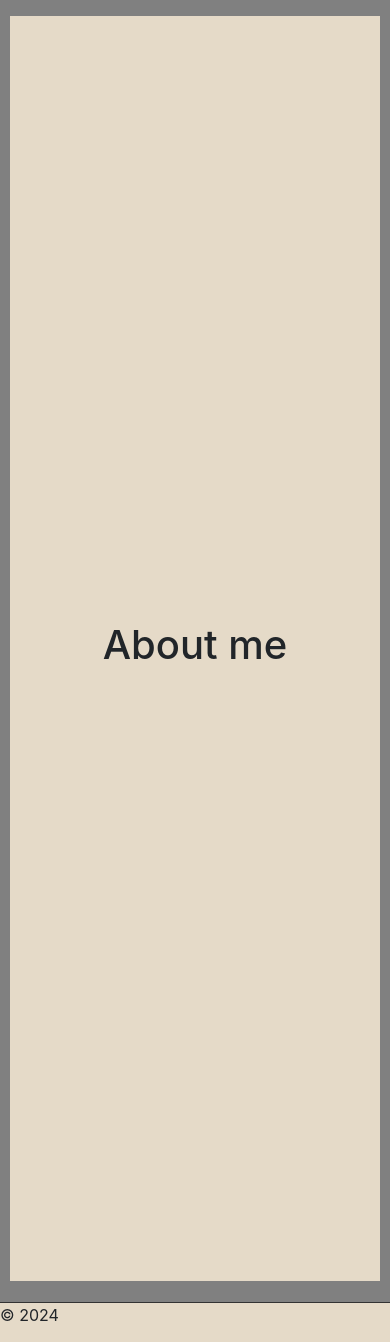
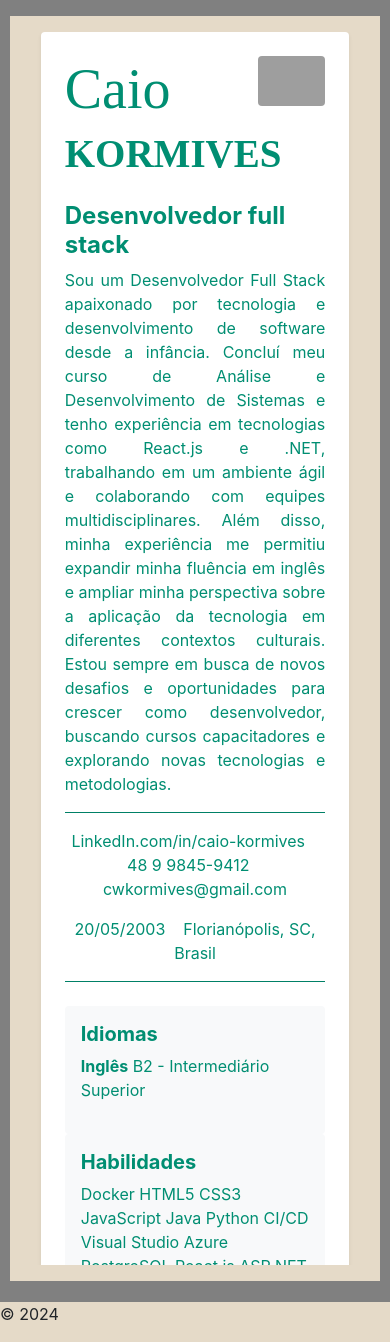
Before and after one commit to xxcaioken/portfolio, a Django app: page /about/ in a window 390 px wide. Shown: the part 56-1398 px from the top of the page. Run offline with Django 5.2, Linux system fonts and the light colour scheme; some libraries are stand-ins or nearby versions; grey boxes are pictures that could not be loaded.

Commit message:
feat: front end adjusts for about screen

```diff
--- a/about/templates/about/index.html
+++ b/about/templates/about/index.html
@@ -1,11 +1,126 @@
 {% extends 'base.html' %}
 
 {% block title %}About Me - Portfolio Caio Kormives{% endblock %}
+{% block style %}
+
+.responsive-heading {
+    font-family: serif;
+    font-weight: bold;
+    color: #008e72;
+    font-size: 4.5vw;
+    }
+ @media (min-width: 2559px) {
+  .responsive-heading {
+    font-size: 3.5vw;
+  }
+}
+  @media (max-width: 1441px) {
+    .responsive-heading {
+      font-size: 6vw;
+    }
+  }
+  @media (max-width: 1025px) {
+    .responsive-heading {
+      font-size: 7vw;
+    }
+  }
+  @media (max-width: 900px) {
+    .responsive-heading {
+      font-size: 7.5vw;
+    }
+  }
+
+  @media (max-width: 600px) {
+    .responsive-heading {
+      font-size: 10vw;
+    }
+  }
+
+  @media (max-width: 400px) {
+    .responsive-heading {
+      font-size: 10vw;
+    }
+  }
+
+      {% endblock %}
 
 {% block content %}
     <span>
-        <div class="d-flex flex-column justify-content-center align-items-center p-3 my-3" style="background-color: #e5dac8; max-width: 95%; margin: auto; height: 90.5vh;" data-aos="fade-up" data-aos-delay="100">
-           <h1> About me</h1>
+        {% comment %} flex-column  {% endcomment %}
+        <div class="d-flex justify-content-start  p-3 my-3" style="background-color: #e5dac8; max-width: 95%; margin: auto; height: 90.5vh;"  data-aos="fade-up" data-aos-delay="100">
+
+            <div id="webcrumbs" style="overflow: overlay;" >
+                <div class="container">
+                    <div class="col-md-8 col-lg-7 p-4 shadow-sm bg-white rounded" style="color: #008e72">
+                    <div class="row">
+                    <div class="col-8" style="z-index:1">
+                      <h6 class="display-4" style="font-family:serif;color:#008e72">Caio</h6>
+                      <h1 class="display-2 responsive-heading" style="font-family:serif;">
+                        KORMIVES
+                      </h1>
+                    </div>
+                    <div class="col-4">
+                      <img src="https://drive.google.com/thumbnail?id=1PEbqAIJlQ0fqyWIvpu09lMganxwwNrmw" alt="Profile" class="img-fluid rounded" style="width:100%;height:auto"/>
+                    </div>
+                  </div>
+                  <h4 class="mt-3" style="font-weight:bold">Desenvolvedor full stack</h4>
+                  <p class="text-justify">
+                    Sou um Desenvolvedor Full Stack apaixonado por tecnologia e desenvolvimento de
+                    software desde a infância. Concluí meu curso de Análise e Desenvolvimento de Sistemas
+                    e tenho experiência em tecnologias como React.js e .NET, trabalhando em um ambiente ágil
+                    e colaborando com equipes multidisciplinares. Além disso, minha experiência me permitiu
+                    expandir minha fluência em inglês e ampliar minha perspectiva sobre a aplicação da
+                    tecnologia em diferentes contextos culturais. Estou sempre em busca de novos desafios
+                    e oportunidades para crescer como desenvolvedor, buscando cursos capacitadores e
+                    explorando novas tecnologias e metodologias.
+                  </p>
+                  <hr class="my-3" style="background: #008e72;"/>
+                  <div class="text-center mb-3">
+                    <p>
+                      <span>LinkedIn.com/in/caio-kormives</span>&nbsp;&nbsp;&nbsp;
+                      <span>48 9 9845-9412</span>&nbsp;&nbsp;&nbsp;
+                      <span>cwkormives@gmail.com</span>
+                    </p>
+                    <p>
+                      <span>20/05/2003</span>&nbsp;&nbsp;&nbsp;
+                      <span>Florianópolis, SC, Brasil</span>
+                    </p>
+                  </div>
+                  <hr class="my-3" style="background: #008e72;"/>
+                    <div class="row mt-4">
+                    <div class="col-md-6">
+                      <div class="p-3 bg-light rounded">
+                        <h5 class="font-weight-bold">Idiomas</h5>
+                        <ul class="list-unstyled">
+                          <li>
+            <strong>Inglês</strong> B2 - Intermediário Superior</li>
+                        </ul>
+                      </div>
+                    </div>
+                    <div class="col-md-6">
+                        <div class="p-3 bg-light rounded">
+                          <h5 class="font-weight-bold">Habilidades</h5>
+                          <div class="skills-list">
+                            <span class="skill-badge">Docker</span>
+                            <span class="skill-badge">HTML5</span>
+                            <span class="skill-badge">CSS3</span>
+                            <span class="skill-badge">JavaScript</span>
+                            <span class="skill-badge">Java</span>
+                            <span class="skill-badge">Python</span>
+                            <span class="skill-badge">CI/CD</span>
+                            <span class="skill-badge">Visual Studio</span>
+                            <span class="skill-badge">Azure</span>
+                            <span class="skill-badge">PostgreSQL</span>
+                            <span class="skill-badge">React.js</span>
+                            <span class="skill-badge">ASP.NET</span>
+                          </div>
+                        </div>
+                      </div>
+                    </div>
+                  </div>
+                </div>
+              </div>
+            </div>
         </div>
     </span>
 {% endblock %}
--- a/templates/base.html
+++ b/templates/base.html
@@ -3,11 +3,15 @@
 <head>
     <meta charset="UTF-8">
     <meta name="viewport" content="width=device-width, initial-scale=1.0">
-    <title>{% block title %}Caio Kormives Portfolio{% endblock %}</title>
+    <title>{% block title %}Portfolio Caio Kormives{% endblock %}</title>
     {% load bootstrap4 %}
     {% bootstrap_css %}
     {% load static %}
+
     <style>
+      @import url(https://fonts.googleapis.com/css2?family=Open+Sans&display=swap);
+
+      @import url(https://fonts.googleapis.com/css2?family=Lato&display=swap);
 
         html, body {
             height: 100%;
@@ -22,7 +26,6 @@
         }
 
         footer {
-            border-top: 1px solid #333;
             height: 40px;
             position: relative;
             width: 100%;
@@ -41,6 +44,8 @@
         body::-webkit-scrollbar {
           width: 12px;
         }
+
+        {% block style %}  {% endblock %}
     </style>
 </head>
 <body>
```
